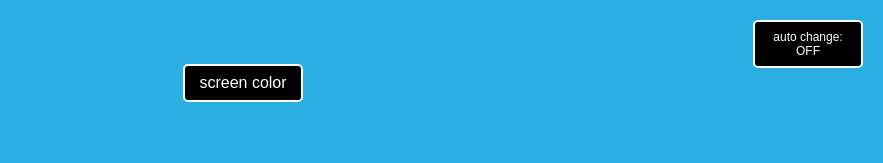
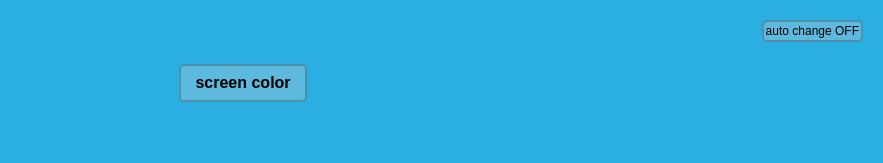
Before and after one commit to Biasiolo/Screen-Color-Button, a website: page index.html in a window 1280 px wide. Shown: the top 163 px of the page, without its empty margins (397-1280 px from the left). Drawn offline with nearby package versions, Linux system fonts and the light colour scheme.

Commit message:
new version

```diff
--- a/index.html
+++ b/index.html
@@ -37,7 +37,7 @@
           { name: "yellow", color: "rgb(177, 226, 43)" },
           { name: "purple", color: "rgb(159, 43, 226)" },
           { name: "red", color: "rgb(214, 40, 40)" },
-          { name: "black", color: "#080808" },
+          { name: "black", color: "rgb(0, 0, 0)" },
         ],
       });
 
--- a/plugin-screen-color.js
+++ b/plugin-screen-color.js
@@ -8,7 +8,7 @@
                 { name: "yellow", color: "rgb(177, 226, 43)" },
                 { name: "purple", color: "rgb(159, 43, 226)" },
                 { name: "red", color: "rgb(214, 40, 40)" },
-                { name: "black", color: "#080808" },
+                { name: "black", color: "rgb(0, 0, 0)" },
             ],
             initialColor: "blue", // Adicione uma nova opção para a cor inicial
 
@@ -80,7 +80,7 @@
             updateColor();
 
             // Adicione o botão de switch para controlar a transição automática
-            var $autoColorChangeSwitch = $('<button id="autoColorChangeSwitch">auto change: OFF</button>').appendTo("body");
+            var $autoColorChangeSwitch = $('<button id="autoColorChangeSwitch">auto change OFF</button>').appendTo("body");
 
 
             $autoColorChangeSwitch.on("click", function () {
--- a/styles.css
+++ b/styles.css
@@ -17,9 +17,10 @@ body {
     font-size: 16px;
     margin: 4em auto; /* Centraliza verticalmente e ajusta a margem */
     cursor: pointer;
-    background-color: black;
-    color: white;
-    border: 2px solid white;
+    background-color: rgba(211, 211, 211, 0.3);
+    backdrop-filter: blur(20px);
+    color: rgb(0, 0, 0);
+    border: 2px solid rgba(50, 50, 50, 0.3);
     border-radius: 5px;
     transition: background-color 0.3s, transform 0.3s;
     padding: 8px 14px; /* Adiciona padding para melhor legibilidade e toque */
@@ -27,6 +28,7 @@ body {
     justify-content: center;
     align-items: center;
     flex-direction: column;
+    font-weight: 600;
 
     &:active {
         transform: scale(0.98); /* Reduz o tamanho do botão durante o clique */
@@ -75,22 +77,25 @@ form input[type="image"] {
     position: fixed;
     top: 20px; /* Ajuste conforme necessário */
     right: 20px; /* Ajuste conforme necessário */
-    background-color: black;
-    color: white;
-    border: 2px solid white;
+    background-color: rgba(211, 211, 211, 0.3);
+    backdrop-filter: blur(20px);
+    color: rgb(0, 0, 0);
+    border: 2px solid rgba(50, 50, 50, 0.3);
     border-radius: 5px;
     transition: background-color 0.3s, transform 0.3s;
-    padding: 8px 14px; /* Adiciona padding para melhor legibilidade e toque */
+    padding: 2px;
     justify-content: space-between;
     align-items: center;
     cursor: pointer;
     font-size: 12px;
-    max-width: 110px;
+    max-width: 120px;
+    font-weight: 400;
 }
 
 #autoColorChangeSwitch.active {
     background-color: #4caf50;
-    color: #fff;
+    color: purple;
+    font-weight: 600;
 }
 
 #autoColorChangeSwitch:active {
```
